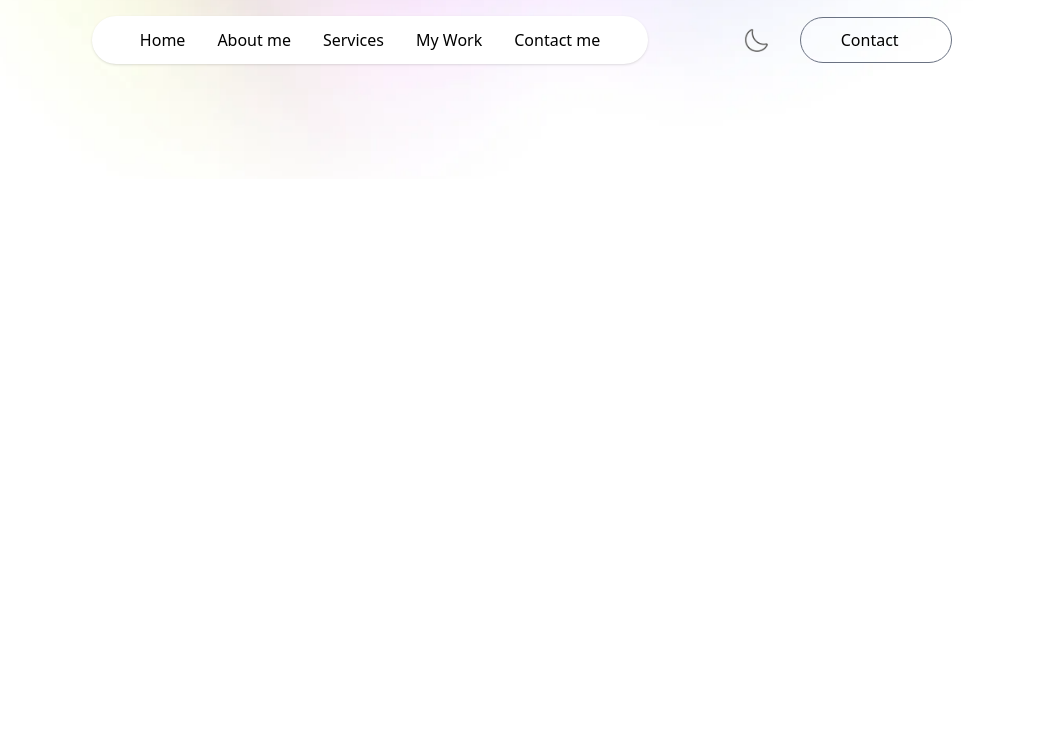
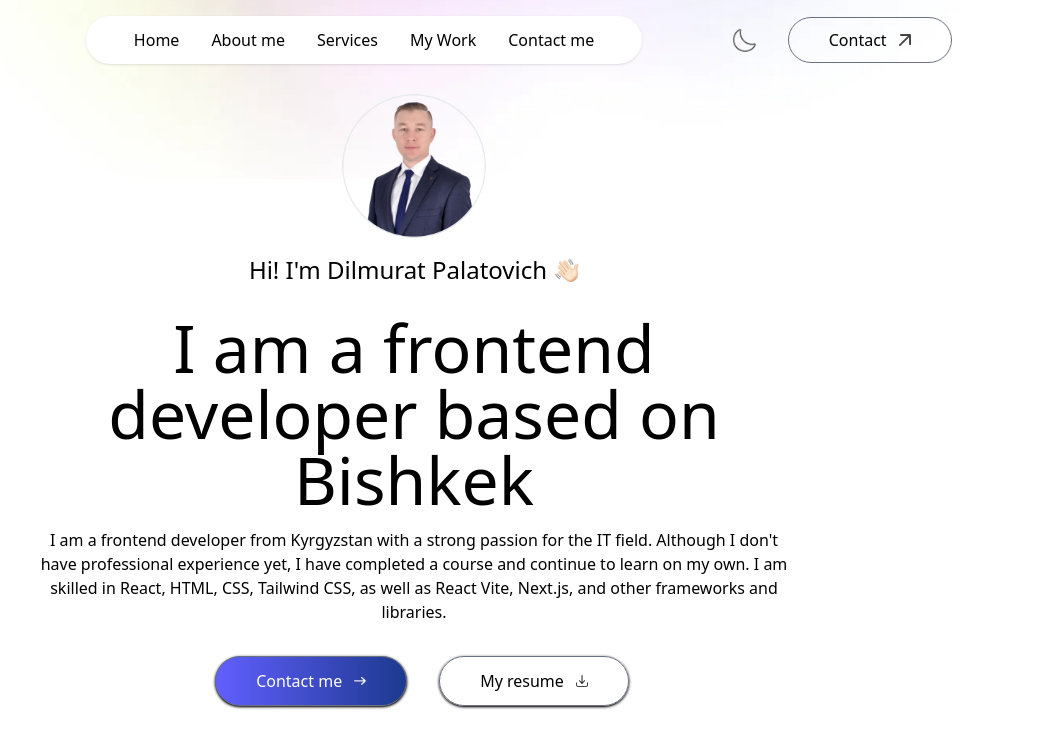
Before and after one commit to Dilmurat777/various-portfolios, a plain HTML site: page portfolio-website-using-HTML-CSS-tailwind/index.html in a window 1280 px wide. Shown: the full height of the page, 226-1280 px from the left. Drawn offline with nearby package versions, Linux system fonts and the light colour scheme; files whose address does not match are found by name.

Commit message:
feat: added header

```diff
--- a/portfolio-website-using-HTML-CSS-tailwind/index.html
+++ b/portfolio-website-using-HTML-CSS-tailwind/index.html
@@ -29,8 +29,7 @@
         <a
           href="#contact"
           class="hidden lg:flex items-center gap-3 px-10 py-2.5 border border-gray-500 rounded-full ml-4"
-          >Contact<i class="fa-solid fa-arrow-up-right-from-square"></i
-        ></a>
+          >Contact <img src="./images/arrow-icon.png" alt="" class="w-3"></a>
         <div class="block md:hidden cursor-pointer" onclick="openMenu()">
           <img src="./images//menu-black.png" alt="" class="w-6" />
         </div>
@@ -49,6 +48,21 @@
         <li><a href="#contact" onclick="closeMenu()">Contact me</a></li>
       </ul>
     </nav>
+
+	<!-- Header -->
+
+	<div class="flex flex-col items-center justify-center h-screen gap-4 w-11/12 max-w-3xl text-center mx-auto">
+		<img src="./images/around.png" alt="" class="rounded-full w-36">
+		<h3 class="text-xl flex items-center gap-2 md:text-2xl mb-3">Hi! I'm Dilmurat Palatovich <img src="./images/hand-icon.png" alt="" class="w-6"></h3>
+		<h1 class="text-3xl sm:text-5xl lg:text-[66px]">I am  a frontend developer based on Bishkek</h1>
+		<p class="nax-w-2xl mx-auto">I am a frontend developer from Kyrgyzstan with a strong passion for the IT field. Although I don't have professional experience yet, I have completed a course and continue to learn on my own. I am skilled in React, HTML, CSS, Tailwind CSS, as well as React Vite, Next.js, and other frameworks and libraries.</p>
+
+		<div class="flex flex-col md:flex-row gap-4 mt-4 items-center">
+			<a href="#contact" class="flex items-center gap-3 px-10 py-3 border border-gray-500 rounded-full ml-4 bg-gradient-to-r from-indigo-500 bg-blue-900 text-white shadow shadow-black">Contact me<img src="./images/right-arrow-white.png" alt="" class="w-3" class="w-4"></a>
+
+			<a href="./images/download-icon.png" download class="flex items-center gap-3 px-10 py-3 border border-gray-500 rounded-full ml-4 shadow shadow-black">My resume<img src="./images/download-icon.png" alt="" class="w-3" class="w-4"></a>
+		</div>
+	</div>
 	<script src="./script.js"></script>
   </body>
 </html>
```
Also changed, not shown: portfolio-website-using-HTML-CSS-tailwind/images/around.png (added), portfolio-website-using-HTML-CSS-tailwind/images/photo-linkedin.png (added).
